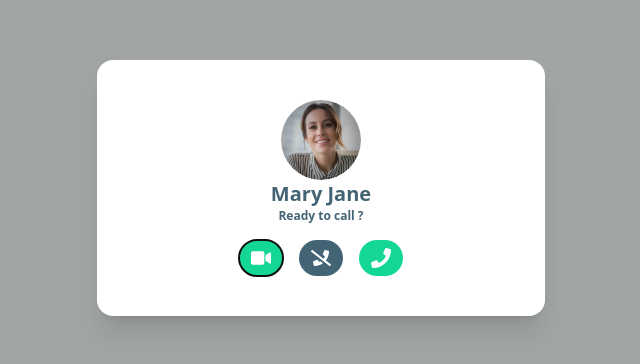
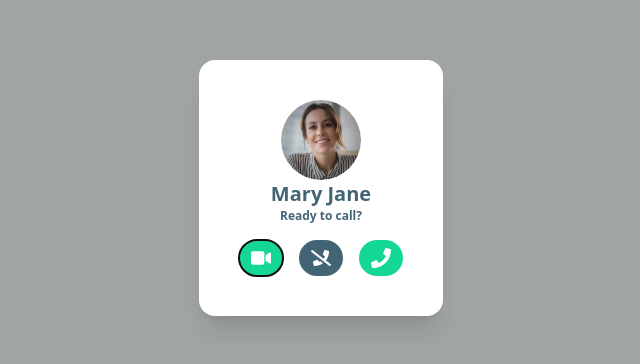
Before and after one commit to lazyfuhrer/konnektr-assignment, a Next.js app: page /test in a window 1280 px wide. Shown: the part 212-576 px from the top of the page, without its empty margins (319-959 px from the left). Built offline with nearby package versions, Linux system fonts and the light colour scheme.

Commit message:
created draggable component

```diff
--- a/package.json
+++ b/package.json
@@ -20,6 +20,7 @@
     "next": "13.4.0",
     "react": "18.2.0",
     "react-dom": "18.2.0",
+    "react-draggable": "^4.4.5",
     "react-icons": "^4.8.0",
     "typescript": "5.0.4"
   },
--- /dev/null
+++ b/src/pages/test.js
@@ -0,0 +1,51 @@
+import { Dialog } from '@headlessui/react';
+import { useState } from 'react';
+import Draggable from 'react-draggable';
+import { FaPhoneSlash, FaPhone, FaVideo } from 'react-icons/fa';
+
+export default function MyModal() {
+  let [isOpen, setIsOpen] = useState(true);
+  function closeModal() {
+    setIsOpen(false);
+  }
+  function openModal() {
+    setIsOpen(true);
+  }
+  return (
+    <>
+      <div className="fixed inset-0 flex items-center justify-center">
+        <button type="button" onClick={openModal} className="rounded-md bg-black bg-opacity-20 px-4 py-2 text-sm font-medium text-white hover:bg-opacity-30 focus:outline-none focus-visible:ring-2 focus-visible:ring-white focus-visible:ring-opacity-75">Open dialog</button>
+      </div>
+      <Dialog open={isOpen} onClose={closeModal} className="fixed inset-0 z-10 overflow-y-auto">
+        <div className="min-h-screen bg-black bg-opacity-25 flex items-center justify-center p-4">
+          <Draggable handle=".drag-handle">
+            <div>
+              <Dialog.Panel className="w-full max-w-md transform overflow-hidden rounded-2xl bg-white p-6 text-left align-middle shadow-xl transition-all">
+                <div className="drag-handle bg-white rounded-lg p-4">
+                  <div className="flex flex-col items-center mb-4 text-[#436475] font-semibold">
+                    <img src="/images/mary.svg" alt="Caller Image" className="h-20 w-20 rounded-full"/>
+                    <span className="text-xl">Mary Jane</span>
+                    <span className="text-xs">Ready to call?</span>
+                  </div>
+                  <div className="flex justify-center">
+                    <button className="bg-[#14D696] text-white font-bold py-2 px-3 rounded-full">
+                      <FaVideo className="w-5 h-5" />
+                    </button>
+                    <div className="mx-2"></div>
+                    <button className="bg-[#436475] text-white font-bold py-2 px-3 rounded-full">
+                      <FaPhoneSlash className="w-5 h-5" />
+                    </button>
+                    <div className="mx-2"></div>
+                    <button className="bg-[#14D696] text-white font-bold py-2 px-3 rounded-full">
+                      <FaPhone className="w-5 h-5" />
+                    </button>
+                  </div>
+                </div>
+              </Dialog.Panel>
+            </div>
+          </Draggable>
+        </div>
+      </Dialog>
+    </>
+  );
+};
--- a/src/pages/test.tsx
+++ /dev/null
@@ -1,55 +0,0 @@
-import { Dialog, Transition } from '@headlessui/react'
-import { Fragment, useState } from 'react'
-import { FaPhoneSlash, FaPhone, FaVideo } from "react-icons/fa";
-
-export default function MyModal() {
-  let [isOpen, setIsOpen] = useState(true)
-  function closeModal() {
-    setIsOpen(false)
-  }
-  function openModal() {
-    setIsOpen(true)
-  }
-  return (
-    <>
-      <div className="fixed inset-0 flex items-center justify-center">
-        <button type="button" onClick={openModal} className="rounded-md bg-black bg-opacity-20 px-4 py-2 text-sm font-medium text-white hover:bg-opacity-30 focus:outline-none focus-visible:ring-2 focus-visible:ring-white focus-visible:ring-opacity-75">Open dialog</button>
-      </div>
-      <Transition appear show={isOpen} as={Fragment}>
-        <Dialog as="div" className="relative z-10" onClose={closeModal}>
-          <Transition.Child as={Fragment} enter="ease-out duration-300" enterFrom="opacity-0" enterTo="opacity-100" leave="ease-in duration-200" leaveFrom="opacity-100" leaveTo="opacity-0">
-            <div className="fixed inset-0 bg-black bg-opacity-25" />
-          </Transition.Child>
-          <div className="fixed inset-0 overflow-y-auto">
-            <div className="flex min-h-full items-center justify-center p-4 text-center">
-              <Transition.Child as={Fragment} enter="ease-out duration-300" enterFrom="opacity-0 scale-95" enterTo="opacity-100 scale-100" leave="ease-in duration-200" leaveFrom="opacity-100 scale-100" leaveTo="opacity-0 scale-95">
-                <Dialog.Panel className="w-full max-w-md transform overflow-hidden rounded-2xl bg-white p-6 text-left align-middle shadow-xl transition-all">
-                    <div className="bg-white rounded-lg p-4">
-                        <div className="flex flex-col items-center mb-4 text-[#436475] font-semibold">
-                            <img src="/images/mary.svg" alt="Caller Image" className="h-20 w-20 rounded-full"/>
-                            <span className="text-xl">Mary Jane</span>
-                            <span className="text-xs">Ready to call ?</span>
-                        </div>
-                        <div className="flex justify-center">
-                            <button className="bg-[#14D696] text-white font-bold py-2 px-3 rounded-full">
-                                <FaVideo className="w-5 h-5" />
-                            </button>
-                            <div className="mx-2"></div>
-                            <button className="bg-[#436475] text-white font-bold py-2 px-3 rounded-full">
-                                <FaPhoneSlash className="w-5 h-5" />
-                            </button>
-                            <div className="mx-2"></div>
-                            <button className="bg-[#14D696] text-white font-bold py-2 px-3 rounded-full">
-                                <FaPhone className="w-5 h-5" />
-                            </button>
-                        </div>
-                    </div>
-                </Dialog.Panel>
-              </Transition.Child>
-            </div>
-          </div>
-        </Dialog>
-      </Transition>
-    </>
-  )
-}
--- a/tsconfig.json
+++ b/tsconfig.json
@@ -18,6 +18,6 @@
       "@/*": ["./src/*"]
     }
   },
-  "include": ["next-env.d.ts", "**/*.ts", "**/*.tsx"],
+  "include": ["next-env.d.ts", "**/*.ts", "**/*.tsx", "src/pages/test.js"],
   "exclude": ["node_modules"]
 }
```
Also changed, not shown: 1 other file (tests, documents, lock files or other folders).
